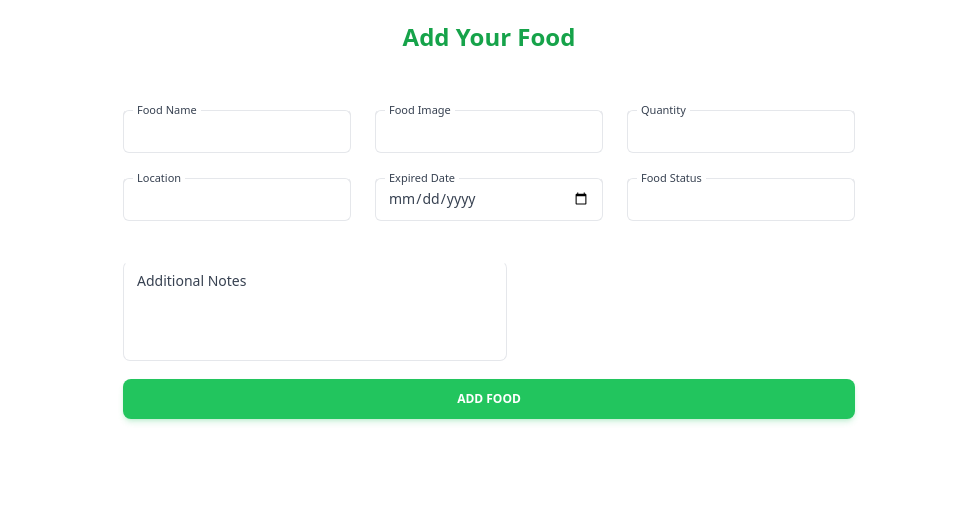
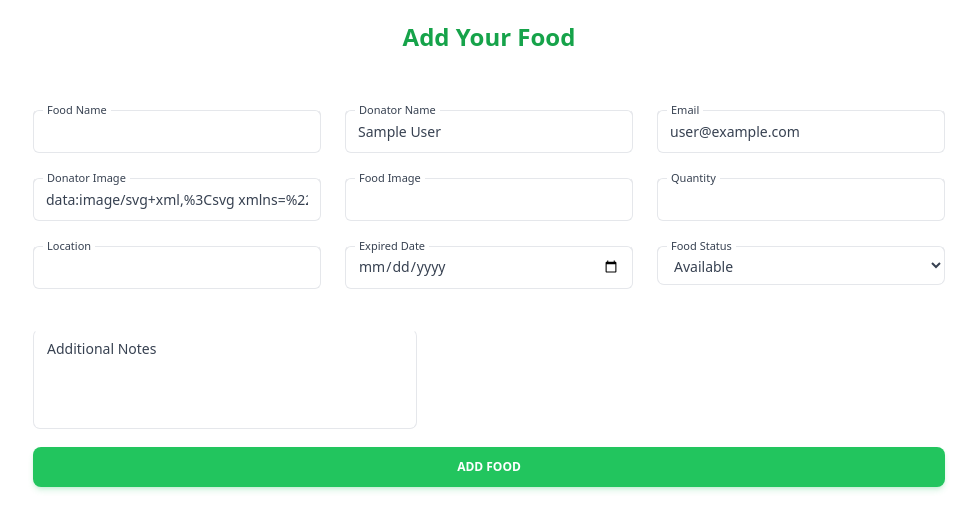
Before and after one commit to Foysal432/FoodSharing, a React (Vite) app: page /addfood in a window 1280 px wide. Shown: the top 530 px of the page, without its empty margins (151-1128 px from the left). Built offline with nearby package versions, Linux system fonts and the light colour scheme; no server answers; sample sign-in values are in the browser's storage.

Commit message:
send data to the server

```diff
--- a/src/Pages/AddFood/AddFood.jsx
+++ b/src/Pages/AddFood/AddFood.jsx
@@ -1,13 +1,69 @@
+import useAuth from "../../Hooks/useAuth";
+
 const AddFood = () => {
+const {user}=useAuth()
+const handleaddfood =(e)=>{
+e.preventDefault()
+const form =e.target;
+const foodname =form.foodname.value;
+const image =form.image.value;
+const quantity =form.quantity.value;
+const location =form.location.value;
+const date =form.date.value;
+const status =form.status.value;
+const additional =form.additional.value;
+const email =user?.email;
+const donatorphoto =user?.photoURL;
+const donatorName=user?.displayName;
+const addfoods={
+    foodname:foodname,
+    image,
+    quantity,
+    location,
+    date,
+    status,
+    additional,
+    email,
+    donatorphoto,
+    donatorName
+}
+console.log(addfoods);
+console.log(user);
+
+
+    // send data to the server
+    fetch('localhost:5000/addfoods',{
+      method:'POST',
+      headers:{
+          'content-type':'application/json'
+      },
+      body:JSON.stringify(addfoods)
+  })
+  .then(res=>res.json())
+  .then(data=>{
+    console.log(data);
+    //  if (data.insertedId) {
+    //   Swal.fire(
+    //       'Good job!',
+    //       'You Added A Product!',
+    //       'success'
+    //     )
+    //  }
+  })
+
+
+}
+
+
     return(
         <div>
-         <div className="relative flex bg-green-100 flex-col rounded-xl bg-transparent bg-clip-border text-gray-700 shadow-none">
+         <div className="relative flex bg-green-200 flex-col rounded-xl bg-transparent bg-clip-border text-gray-700 shadow-none">
   <h4 className="block text-center my-5  font-sans text-2xl font-bold leading-snug tracking-normal text-green-600 antialiased">
     Add Your Food
   </h4>
   <p className="mt-1 block font-sans text-base font-normal leading-relaxed text-gray-700 antialiased">
   </p>
-  <form className="mt-8 mb-2 max-w-7xl mx-auto">
+  <form onSubmit={handleaddfood} className="mt-8 mb-2 max-w-7xl mx-auto">
     <div className="mb-4 grid grid-cols-3 gap-6">
       <div className="relative h-11 w-full ">
         <input
@@ -17,6 +73,39 @@ const AddFood = () => {
         />
         <label className="before:content[' '] after:content[' '] pointer-events-none absolute left-0 -top-1.5 flex h-full w-full select-none text-[11px] font-normal leading-tight text-blue-gray-400 transition-all before:pointer-events-none before:mt-[6.5px] before:mr-1 before:box-border before:block before:h-1.5 before:w-2.5 before:rounded-tl-md before:border-t before:border-l before:border-blue-gray-200 before:transition-all after:pointer-events-none after:mt-[6.5px] after:ml-1 after:box-border after:block after:h-1.5 after:w-2.5 after:flex-grow after:rounded-tr-md after:border-t after:border-r after:border-blue-gray-200 after:transition-all peer-placeholder-shown:text-sm peer-placeholder-shown:leading-[4.1] peer-placeholder-shown:text-blue-gray-500 peer-placeholder-shown:before:border-transparent peer-placeholder-shown:after:border-transparent peer-focus:text-[11px] peer-focus:leading-tight peer-focus:text-green-500 peer-focus:before:border-t-2 peer-focus:before:border-l-2 peer-focus:before:!border-green-500 peer-focus:after:border-t-2 peer-focus:after:border-r-2 peer-focus:after:!border-green-500 peer-disabled:text-transparent peer-disabled:before:border-transparent peer-disabled:after:border-transparent peer-disabled:peer-placeholder-shown:text-blue-gray-500">
           Food Name
+        </label>
+      </div>
+      <div className="relative h-11 w-full ">
+        <input
+        defaultValue={user?.displayName}
+        name="donatorName"
+          className="peer h-full w-full rounded-md border border-blue-gray-200 border-t-transparent bg-transparent px-3 py-3 font-sans text-sm font-normal text-blue-gray-700 outline outline-0 transition-all placeholder-shown:border placeholder-shown:border-blue-gray-200 placeholder-shown:border-t-blue-gray-200 focus:border-2 focus:border-green-500 focus:border-t-transparent focus:outline-0 disabled:border-0 disabled:bg-blue-gray-50"
+
+        />
+        <label className="before:content[' '] after:content[' '] pointer-events-none absolute left-0 -top-1.5 flex h-full w-full select-none text-[11px] font-normal leading-tight text-blue-gray-400 transition-all before:pointer-events-none before:mt-[6.5px] before:mr-1 before:box-border before:block before:h-1.5 before:w-2.5 before:rounded-tl-md before:border-t before:border-l before:border-blue-gray-200 before:transition-all after:pointer-events-none after:mt-[6.5px] after:ml-1 after:box-border after:block after:h-1.5 after:w-2.5 after:flex-grow after:rounded-tr-md after:border-t after:border-r after:border-blue-gray-200 after:transition-all peer-placeholder-shown:text-sm peer-placeholder-shown:leading-[4.1] peer-placeholder-shown:text-blue-gray-500 peer-placeholder-shown:before:border-transparent peer-placeholder-shown:after:border-transparent peer-focus:text-[11px] peer-focus:leading-tight peer-focus:text-green-500 peer-focus:before:border-t-2 peer-focus:before:border-l-2 peer-focus:before:!border-green-500 peer-focus:after:border-t-2 peer-focus:after:border-r-2 peer-focus:after:!border-green-500 peer-disabled:text-transparent peer-disabled:before:border-transparent peer-disabled:after:border-transparent peer-disabled:peer-placeholder-shown:text-blue-gray-500">
+          Donator Name
+        </label>
+      </div>
+      <div className="relative h-11 w-full ">
+        <input
+        name="email"
+        defaultValue={user?.email}
+          className="peer h-full w-full rounded-md border border-blue-gray-200 border-t-transparent bg-transparent px-3 py-3 font-sans text-sm font-normal text-blue-gray-700 outline outline-0 transition-all placeholder-shown:border placeholder-shown:border-blue-gray-200 placeholder-shown:border-t-blue-gray-200 focus:border-2 focus:border-green-500 focus:border-t-transparent focus:outline-0 disabled:border-0 disabled:bg-blue-gray-50"
+
+        />
+        <label className="before:content[' '] after:content[' '] pointer-events-none absolute left-0 -top-1.5 flex h-full w-full select-none text-[11px] font-normal leading-tight text-blue-gray-400 transition-all before:pointer-events-none before:mt-[6.5px] before:mr-1 before:box-border before:block before:h-1.5 before:w-2.5 before:rounded-tl-md before:border-t before:border-l before:border-blue-gray-200 before:transition-all after:pointer-events-none after:mt-[6.5px] after:ml-1 after:box-border after:block after:h-1.5 after:w-2.5 after:flex-grow after:rounded-tr-md after:border-t after:border-r after:border-blue-gray-200 after:transition-all peer-placeholder-shown:text-sm peer-placeholder-shown:leading-[4.1] peer-placeholder-shown:text-blue-gray-500 peer-placeholder-shown:before:border-transparent peer-placeholder-shown:after:border-transparent peer-focus:text-[11px] peer-focus:leading-tight peer-focus:text-green-500 peer-focus:before:border-t-2 peer-focus:before:border-l-2 peer-focus:before:!border-green-500 peer-focus:after:border-t-2 peer-focus:after:border-r-2 peer-focus:after:!border-green-500 peer-disabled:text-transparent peer-disabled:before:border-transparent peer-disabled:after:border-transparent peer-disabled:peer-placeholder-shown:text-blue-gray-500">
+          Email
+        </label>
+      </div>
+      <div className="relative h-11 w-full ">
+        <input
+        name="DonatorImage"
+        defaultValue={user?.photoURL}
+          className="peer h-full w-full rounded-md border border-blue-gray-200  border-t-transparent bg-transparent px-3 py-3 font-sans text-sm font-normal text-blue-gray-700 outline outline-0 transition-all placeholder-shown:border placeholder-shown:border-blue-gray-200 placeholder-shown:border-t-blue-gray-200 focus:border-2 focus:border-green-500 focus:border-t-transparent focus:outline-0 disabled:border-0 disabled:bg-blue-gray-50"
+
+        />
+        <label className="before:content[' '] after:content[' '] pointer-events-none absolute left-0 -top-1.5 flex h-full w-full select-none text-[11px] font-normal leading-tight text-blue-gray-400 transition-all before:pointer-events-none before:mt-[6.5px] before:mr-1 before:box-border before:block before:h-1.5 before:w-2.5 before:rounded-tl-md before:border-t before:border-l before:border-blue-gray-200 before:transition-all after:pointer-events-none after:mt-[6.5px] after:ml-1 after:box-border after:block after:h-1.5 after:w-2.5 after:flex-grow after:rounded-tr-md after:border-t after:border-r after:border-blue-gray-200 after:transition-all peer-placeholder-shown:text-sm peer-placeholder-shown:leading-[4.1] peer-placeholder-shown:text-blue-gray-500 peer-placeholder-shown:before:border-transparent peer-placeholder-shown:after:border-transparent peer-focus:text-[11px] peer-focus:leading-tight peer-focus:text-green-500 peer-focus:before:border-t-2 peer-focus:before:border-l-2 peer-focus:before:!border-green-500 peer-focus:after:border-t-2 peer-focus:after:border-r-2 peer-focus:after:!border-green-500 peer-disabled:text-transparent peer-disabled:before:border-transparent peer-disabled:after:border-transparent peer-disabled:peer-placeholder-shown:text-blue-gray-500">
+          Donator Image
         </label>
       </div>
       <div className="relative h-11 w-full min-w-[200px]">
@@ -58,22 +147,24 @@ const AddFood = () => {
           className="peer h-full w-full rounded-md border border-blue-gray-200 border-t-transparent bg-transparent px-3 py-3 font-sans text-sm font-normal text-blue-gray-700 outline outline-0 transition-all placeholder-shown:border placeholder-shown:border-blue-gray-200 placeholder-shown:border-t-blue-gray-200 focus:border-2 focus:border-green-500 focus:border-t-transparent focus:outline-0 disabled:border-0 disabled:bg-blue-gray-50"
 
         />
-        <label className="before:content[' '] after:content[' '] pointer-events-none absolute left-0 -top-1.5 flex h-full w-full select-none text-[11px] font-normal leading-tight text-blue-gray-400 transition-all before:pointer-events-none before:mt-[6.5px] before:mr-1 before:box-border before:block before:h-1.5 before:w-2.5 before:rounded-tl-md before:border-t before:border-l before:border-blue-gray-200 before:transition-all after:pointer-events-none after:mt-[6.5px] after:ml-1 after:box-border after:block after:h-1.5 after:w-2.5 after:flex-grow after:rounded-tr-md after:border-t after:border-r after:border-blue-gray-200 after:transition-all peer-placeholder-shown:text-sm peer-placeholder-shown:leading-[4.1] peer-placeholder-shown:text-blue-gray-500 peer-placeholder-shown:before:border-transparent peer-placeholder-shown:after:border-transparent peer-focus:text-[11px] peer-focus:leading-tight peer-focus:text-green-500 peer-focus:before:border-t-2 peer-focus:before:border-l-2 peer-focus:before:!border-green-500 peer-focus:after:border-t-2 peer-focus:after:border-r-2 peer-focus:after:!border-green-500 peer-disabled:text-transparent peer-disabled:before:border-transparent peer-disabled:after:border-transparent peer-disabled:peer-placeholder-shown:text-blue-gray-500">
+        <label
+        className="before:content[' '] after:content[' '] pointer-events-none absolute left-0 -top-1.5 flex h-full w-full select-none text-[11px] font-normal leading-tight text-blue-gray-400 transition-all before:pointer-events-none before:mt-[6.5px] before:mr-1 before:box-border before:block before:h-1.5 before:w-2.5 before:rounded-tl-md before:border-t before:border-l before:border-blue-gray-200 before:transition-all after:pointer-events-none after:mt-[6.5px] after:ml-1 after:box-border after:block after:h-1.5 after:w-2.5 after:flex-grow after:rounded-tr-md after:border-t after:border-r after:border-blue-gray-200 after:transition-all peer-placeholder-shown:text-sm peer-placeholder-shown:leading-[4.1] peer-placeholder-shown:text-blue-gray-500 peer-placeholder-shown:before:border-transparent peer-placeholder-shown:after:border-transparent peer-focus:text-[11px] peer-focus:leading-tight peer-focus:text-green-500 peer-focus:before:border-t-2 peer-focus:before:border-l-2 peer-focus:before:!border-green-500 peer-focus:after:border-t-2 peer-focus:after:border-r-2 peer-focus:after:!border-green-500 peer-disabled:text-transparent peer-disabled:before:border-transparent peer-disabled:after:border-transparent peer-disabled:peer-placeholder-shown:text-blue-gray-500">
           Expired Date
         </label>
       </div>
-      <div className="relative h-11 w-full min-w-[200px]">
-        <input
-         name="status"
-          className="peer h-full w-full rounded-md border border-blue-gray-200 border-t-transparent bg-transparent px-3 py-3 font-sans text-sm font-normal text-blue-gray-700 outline outline-0 transition-all placeholder-shown:border placeholder-shown:border-blue-gray-200 placeholder-shown:border-t-blue-gray-200 focus:border-2 focus:border-green-500 focus:border-t-transparent focus:outline-0 disabled:border-0 disabled:bg-blue-gray-50"
+      <div className="relative h-10 w-72 min-w-[200px]">
+  <select
+  name="status"
+  className="peer h-full w-full rounded-[7px] border border-blue-gray-200 border-t-transparent bg-transparent px-3 py-2.5 font-sans text-sm font-normal text-blue-gray-700 outline outline-0 transition-all placeholder-shown:border placeholder-shown:border-blue-gray-200 placeholder-shown:border-t-blue-gray-200 empty:!bg-red-500 focus:border-2 focus:border-green-500 focus:border-t-transparent focus:outline-0 disabled:border-0 disabled:bg-blue-gray-50">
+    <option value="Available">Available</option>
 
-        />
-        <label className="before:content[' '] after:content[' '] pointer-events-none absolute left-0 -top-1.5 flex h-full w-full select-none text-[11px] font-normal leading-tight text-blue-gray-400 transition-all before:pointer-events-none before:mt-[6.5px] before:mr-1 before:box-border before:block before:h-1.5 before:w-2.5 before:rounded-tl-md before:border-t before:border-l before:border-blue-gray-200 before:transition-all after:pointer-events-none after:mt-[6.5px] after:ml-1 after:box-border after:block after:h-1.5 after:w-2.5 after:flex-grow after:rounded-tr-md after:border-t after:border-r after:border-blue-gray-200 after:transition-all peer-placeholder-shown:text-sm peer-placeholder-shown:leading-[4.1] peer-placeholder-shown:text-blue-gray-500 peer-placeholder-shown:before:border-transparent peer-placeholder-shown:after:border-transparent peer-focus:text-[11px] peer-focus:leading-tight peer-focus:text-green-500 peer-focus:before:border-t-2 peer-focus:before:border-l-2 peer-focus:before:!border-green-500 peer-focus:after:border-t-2 peer-focus:after:border-r-2 peer-focus:after:!border-green-500 peer-disabled:text-transparent peer-disabled:before:border-transparent peer-disabled:after:border-transparent peer-disabled:peer-placeholder-shown:text-blue-gray-500">
-        Food Status
-        </label>
-      </div>
+  </select>
+  <label className="before:content[' '] after:content[' '] pointer-events-none absolute left-0 -top-1.5 flex h-full w-full select-none text-[11px] font-normal leading-tight text-blue-gray-400 transition-all before:pointer-events-none before:mt-[6.5px] before:mr-1 before:box-border before:block before:h-1.5 before:w-2.5 before:rounded-tl-md before:border-t before:border-l before:border-blue-gray-200 before:transition-all after:pointer-events-none after:mt-[6.5px] after:ml-1 after:box-border after:block after:h-1.5 after:w-2.5 after:flex-grow after:rounded-tr-md after:border-t after:border-r after:border-blue-gray-200 after:transition-all peer-placeholder-shown:text-sm peer-placeholder-shown:leading-[3.75] peer-placeholder-shown:text-blue-gray-500 peer-placeholder-shown:before:border-transparent peer-placeholder-shown:after:border-transparent peer-focus:text-[11px] peer-focus:leading-tight peer-focus:text-green-500 peer-focus:before:border-t-2 peer-focus:before:border-l-2 peer-focus:before:border-green-500 peer-focus:after:border-t-2 peer-focus:after:border-r-2 peer-focus:after:border-green-500 peer-disabled:text-transparent peer-disabled:before:border-transparent peer-disabled:after:border-transparent peer-disabled:peer-placeholder-shown:text-blue-gray-500">
+    Food Status
+  </label>
+</div>
     </div>
-    <div className="inline-flex items-center">
+    <div className="inline-flex  items-center">
     </div>
     <div>
     <div className="w-96">
@@ -91,7 +182,7 @@ const AddFood = () => {
     </div>
     <button
       className="mt-3 block w-full select-none rounded-lg bg-green-500 py-3 px-6 text-center align-middle font-sans text-xs font-bold uppercase text-white shadow-md shadow-green-500/20 transition-all hover:shadow-lg hover:shadow-green-500/40 focus:opacity-[0.85] focus:shadow-none active:opacity-[0.85] active:shadow-none disabled:pointer-events-none disabled:opacity-50 disabled:shadow-none"
-      type="button"
+      type="submit"
       data-ripple-light="true"
     >
       Add Food
--- a/src/Private/PrivateRoute.jsx
+++ b/src/Private/PrivateRoute.jsx
@@ -1,7 +1,7 @@
 import { Navigate, useLocation } from "react-router-dom";
 import useAuth from "../Hooks/useAuth";
 
-const PrivateRoute = ({children}) => {
+export const PrivateRoute = ({children}) => {
     const {user,isLoading}=useAuth()
     const location = useLocation()
     if (isLoading) {
--- a/src/main.jsx
+++ b/src/main.jsx
@@ -13,6 +13,7 @@ import Register from './Pages/Register/Register';
 import Provider from './config/Provider';
 import { Toaster } from 'react-hot-toast';
 import AddFood from './Pages/AddFood/AddFood';
+import PrivateRoute from './Private/PrivateRoute';
 const router = createBrowserRouter([
   {
     path: "/",
@@ -32,7 +33,7 @@ const router = createBrowserRouter([
   },
   {
     path:'/addfood',
-    element:<AddFood></AddFood>
+    element:<PrivateRoute><AddFood></AddFood></PrivateRoute>
   }
 ]);
 ReactDOM.createRoot(document.getElementById('root')).render(
```
